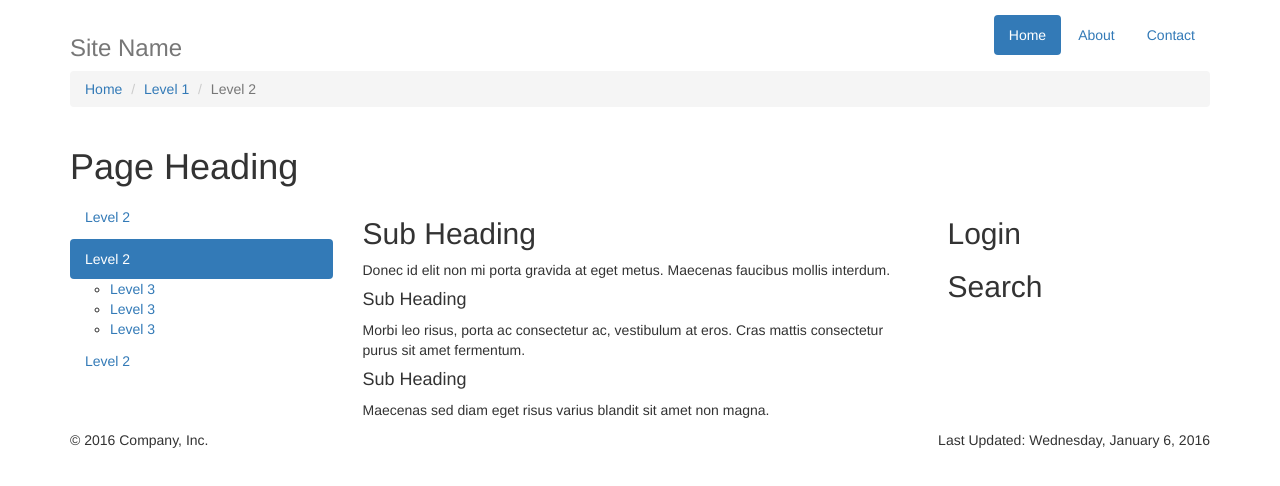
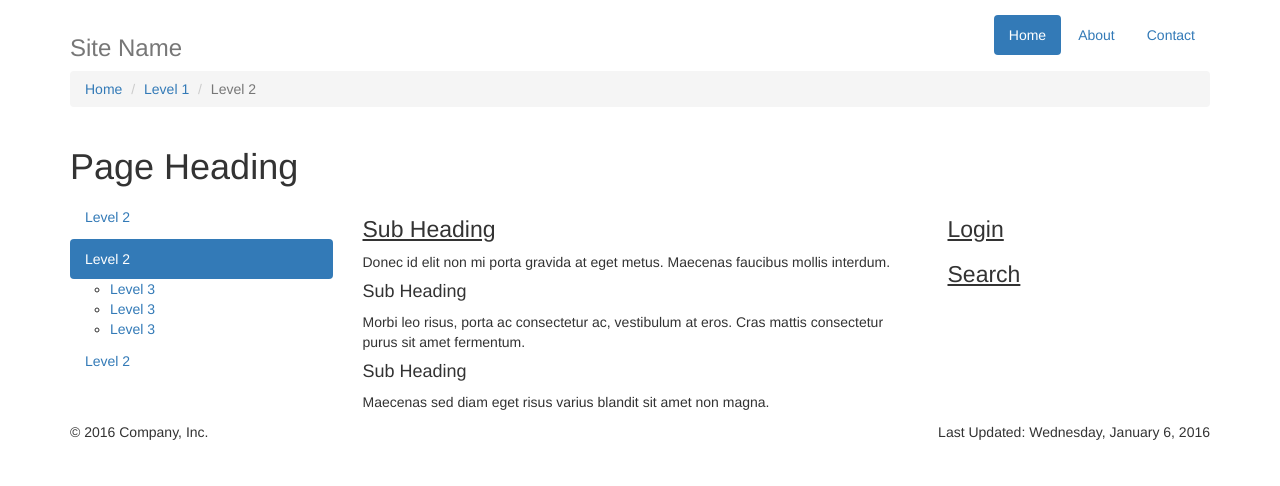
Before and after one commit to shubhgupta4u/git-demo, a plain HTML site: page index.html in a window 1280 px wide. Drawn offline with nearby package versions, Linux system fonts and the light colour scheme.

Commit message:
PS-456_Modify_h2_style

```diff
--- a/index.css
+++ b/index.css
@@ -5,3 +5,7 @@ body{
 h1{
     font-style: bold;
 }
+h2{
+    text-decoration: underline;
+	font-size: 23px;
+}
```
